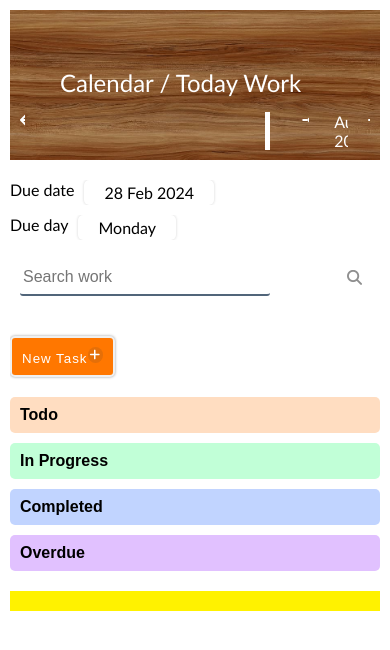
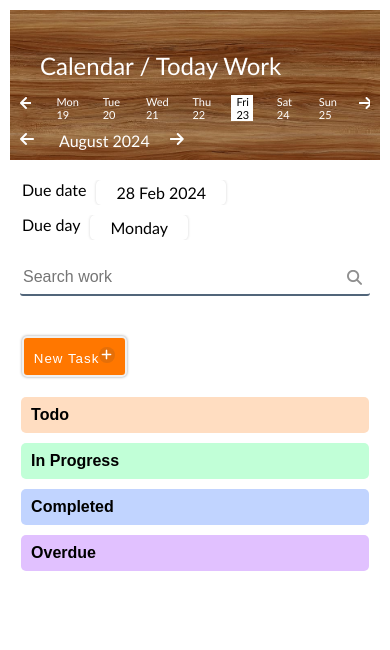
Before and after one commit to mdsamiullah-in/Expense-Tracker, a plain HTML site: page index.html in a window 390 px wide. Drawn offline with nearby package versions, Linux system fonts and the light colour scheme.

Commit message:
all files modified

```diff
--- a/index.html
+++ b/index.html
@@ -88,16 +88,16 @@
                 </div>
 
                 <div class="works">
-                    <p class="todo" id="todo">Todo <i class="fa-solid fa-spinner fa-check fa-faster"></i></p>
-                    <p class="Progress" id="progress">In Progress <i class="fa-solid fa-check fa-spin"></i></p>
-                    <p class="Completed" id="completed">Completed <i class="fa-solid fa-check fa-spin"></i> </p>
-                    <p class="Overdue" id="overdue">Overdue  <i class="fa-solid fa-check fa-spin"></i></p>
+                    <p class="todo" id="todo">Todo</p>
+                    <p class="Progress" id="progress">In Progress</p>
+                    <p class="Completed" id="completed">Completed </p>
+                    <p class="Overdue" id="overdue">Overdue</p>
                 </div>
 
                 <div id="workBoxes"></div>
-                <div id="progressBox"></div>
-                <div id="CompletedBox"></div>
-                <div id="OverdueBox"></div>
+                <div id="progressBox"><h1>This is a progress box.</h1></div>
+                <div id="CompletedBox"><h1>This is a completed box.</h1></div>
+                <div id="OverdueBox"><h1>This is a over due box.</h1></div>
 
                 <div id="pagination">
                     <div id="paginationControls"></div>
--- a/style.css
+++ b/style.css
@@ -93,9 +93,10 @@ img{
     justify-content: flex-end;
 }
 
+
 .workBox h2{
     font-weight: normal;
-    margin-left: 40px;
+    margin-left: 20px;
 }
 
 
@@ -130,6 +131,8 @@ img{
 .yearBox i{
     color:  white;
 }
+
+
 
 
 #divBox{
@@ -229,7 +232,7 @@ img{
 #workBoxes{
     width: 100%;
     height: fit-content;
-    background-color: rgb(255, 242, 0);
+    background-color: rgb(255, 255, 255);
     margin-top: 20px;
     display: flex;
     flex-wrap: wrap;
@@ -422,14 +425,6 @@ img{
     }
 }
 
-@keyframes fadeIn {
-    from {
-        opacity: 0;
-    }
-    to {
-        opacity: 1;
-    }
-}
 
 @keyframes bounceIn {
     from {
@@ -544,8 +539,51 @@ img{
     }
 
     .workName{
+        width: 94%;
+    }
+
+    .works p{
+        width: 94%;
+        margin-left: 3%;
+    }
+
+    #addWork{
+        margin-left: 3.2%;
+    }
+
+    #weekDays{
+        gap: 19px;
         width: 100%;
     }
+
+    .dateBox{
+        flex-direction: column;
+        gap: 10px;
+    }
+
+    #weekDays p{
+        font-size: 11px;
+    }
+
+    .searchBox input{
+        width: 100%;
+    }
+
+    #searchIcon{
+        position: absolute;
+        top: 20px;
+        left: 0;
+        text-align: right;
+        margin-left: 5px;
+    }
+
+    .datesBox{
+        margin-left: 12px;
+        display: flex;
+        flex-direction: column;
+        gap: 10px;
+    }
+
 }
 
 
```
